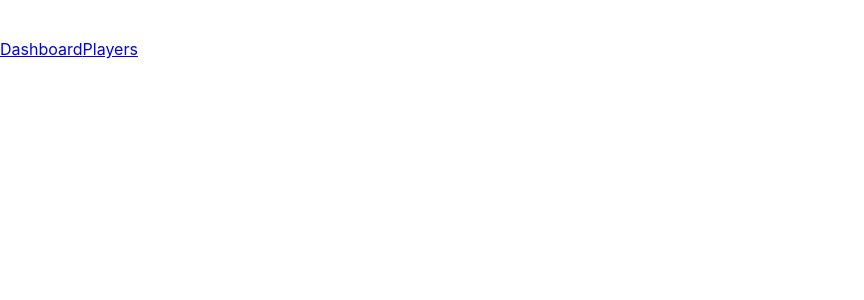
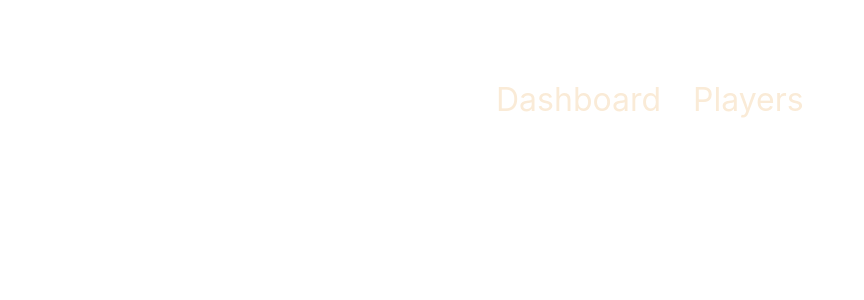
Before and after one commit to sojurner/fantasy-futbol_client, a React (Create React App) app: page /home in a window 1280 px wide. Shown: the top 300 px of the page, without its empty margins (0-864 px from the left). Built offline with nearby package versions, Linux system fonts and the light colour scheme.

Commit message:
Add class and import to Home component

```diff
--- a/src/components/Home/Home.js
+++ b/src/components/Home/Home.js
@@ -1,13 +1,19 @@
 import React from 'react';
-import {NavLink} from 'react-router-dom';
+import { NavLink } from 'react-router-dom';
+
+import './Home.css';
 
 const Home = () => {
-	return (
-		<nav>
-			<NavLink to='/home/dashboard'>Dashboard</NavLink>
-			<NavLink to='/home/players'>Players</NavLink>
-		</nav>
-	);
+  return (
+    <nav className="navigation">
+      <NavLink to="/home/dashboard" className="dashboard-tab nav-bar">
+        Dashboard
+      </NavLink>
+      <NavLink to="/home/players" className="players-tab nav-bar">
+        Players
+      </NavLink>
+    </nav>
+  );
 };
 
 export default Home;
```
